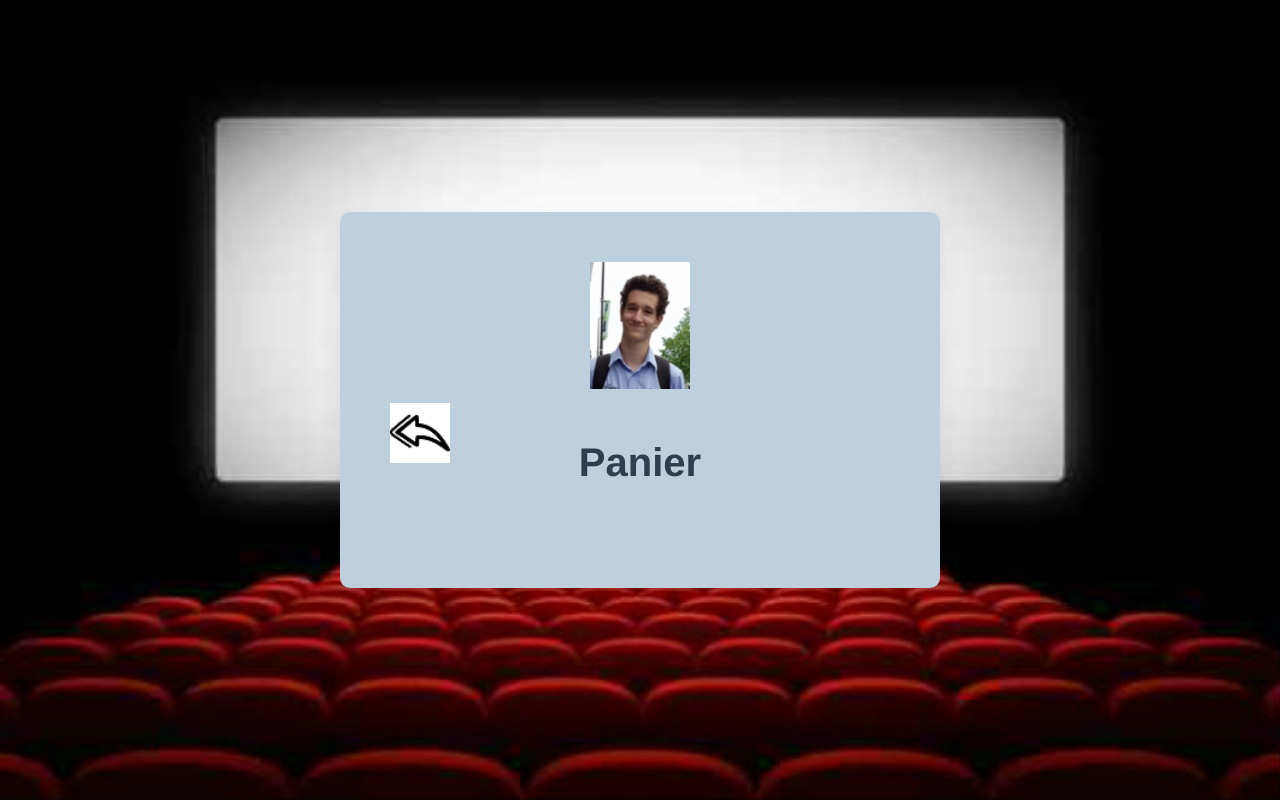
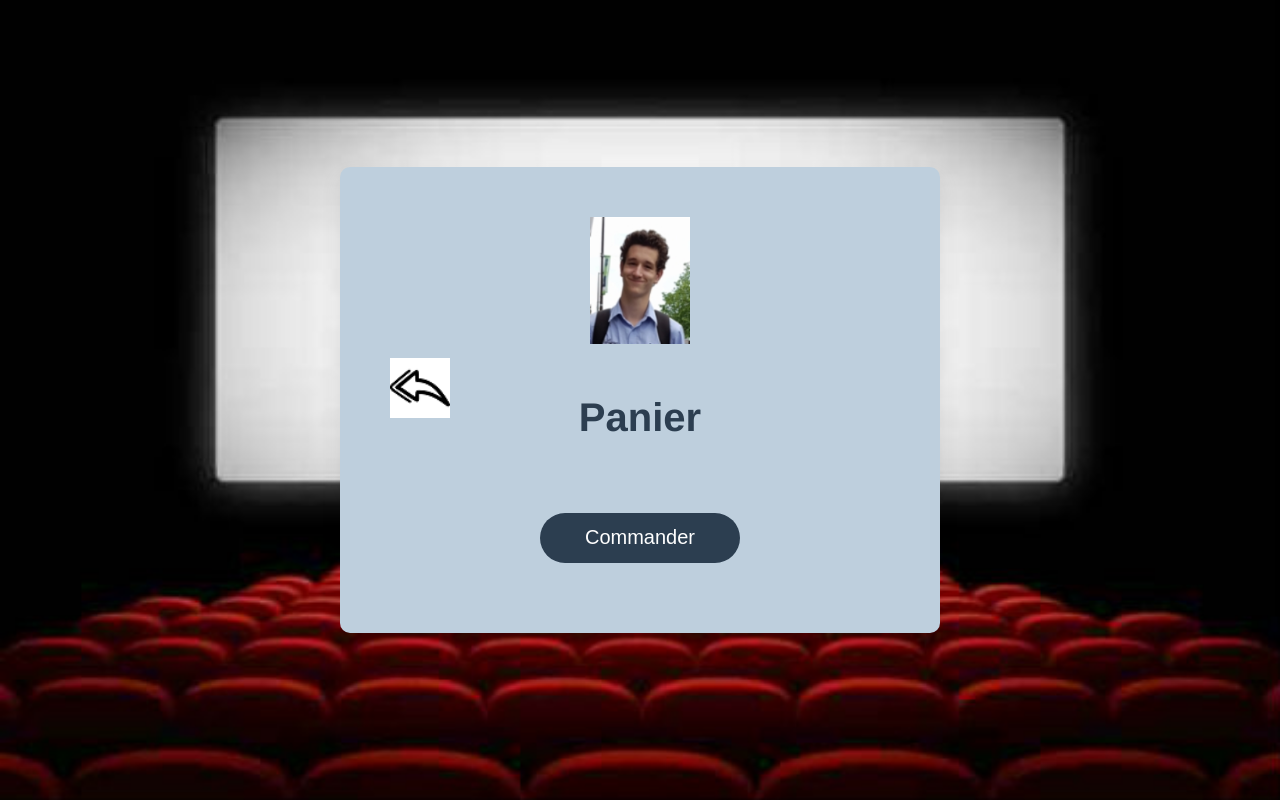
Before and after one commit to brailly-julien/P_Cine, a Vue app: page /pagepanier in a window 1280 px wide. Built offline with nearby package versions, Linux system fonts and the light colour scheme.

Commit message:
Order process
Bouton commander + mise en page panier

```diff
--- a/src/components/PagePanier.vue
+++ b/src/components/PagePanier.vue
@@ -21,7 +21,7 @@
     </div>
   </li>
 </ul>
-
+<button class="order-button" @click="order">Commander</button>
 </template>
 
 <script>
@@ -36,6 +36,10 @@ export default {
     removeFromCart(item) {
       this.$store.dispatch('removeFromCart', item);
     },
+    order() {
+    this.$store.commit('clearCart');  // vider le panier
+    console.log("Commande envoyée en cuisine");  // afficher le message dans la console
+    },
   },
 }
 </script>
--- a/src/components/PageRestauration.vue
+++ b/src/components/PageRestauration.vue
@@ -16,7 +16,7 @@
       </div>
 
       <div class="item-container">
-        <img src="../assets/drink.png" alt="Drink" class="menu-img" @click="commander('boisson')"/>
+        <img src="../assets/boisson.png" alt="Boisson" class="menu-img" @click="commander('boisson')"/>
         <button @click="commander('boisson')">Commander une boisson</button>
       </div>
 
@@ -47,7 +47,7 @@ export default {
     commander(type) {
       const item = {
         type: type,
-        image: `../assets/${type}.png`,
+        image: require(`../assets/${type}.png`),
         price: this.prices[type], // Use the price from the prices object
         quantity: 1
       };
--- a/src/store.js
+++ b/src/store.js
@@ -39,6 +39,10 @@ export const store = createStore({
       if (found) {
         found.quantity = quantity
       }
+    },
+
+    clearCart(state) {
+      state.cart = [];
     }
   },
   actions: {
--- a/src/styles/PagePanier.css
+++ b/src/styles/PagePanier.css
@@ -17,3 +17,47 @@ h1 {
   color: #2c3e50;
   text-align: center;
 }
+.cart-list {
+  display: flex;
+  flex-direction: row;
+  flex-wrap: wrap;
+  justify-content: space-around;
+  padding: 0;
+}
+
+.cart-item {
+  display: flex;
+  flex-direction: column;
+  align-items: center; /* optional, to center item contents vertically */
+  width: 200px; /* adjust as needed */
+  margin: 10px; /* adjust as needed */
+}
+
+.item-info {
+  display: flex;
+  flex-direction: column;
+  align-items: center; /* optional, to center text vertically */
+}
+
+.item-image img {
+  width: 100%; /* adjust as needed */
+  height: auto;
+}
+
+.order-button {
+  display: block;
+  width: 200px;
+  height: 50px;
+  margin: 20px auto;
+  background-color: #2c3e50;  /* change this to your desired color */
+  color: white;  /* change this to your desired color */
+  border-radius: 25px;
+  border: none;
+  font-size: 20px;
+  cursor: pointer;
+  transition: background-color 0.3s ease;
+}
+
+.order-button:hover {
+  background-color: #1a242f;  /* change this to your desired color */
+}
```
Also changed, not shown: src/assets/boisson.png (renamed from src/assets/drink.png).
